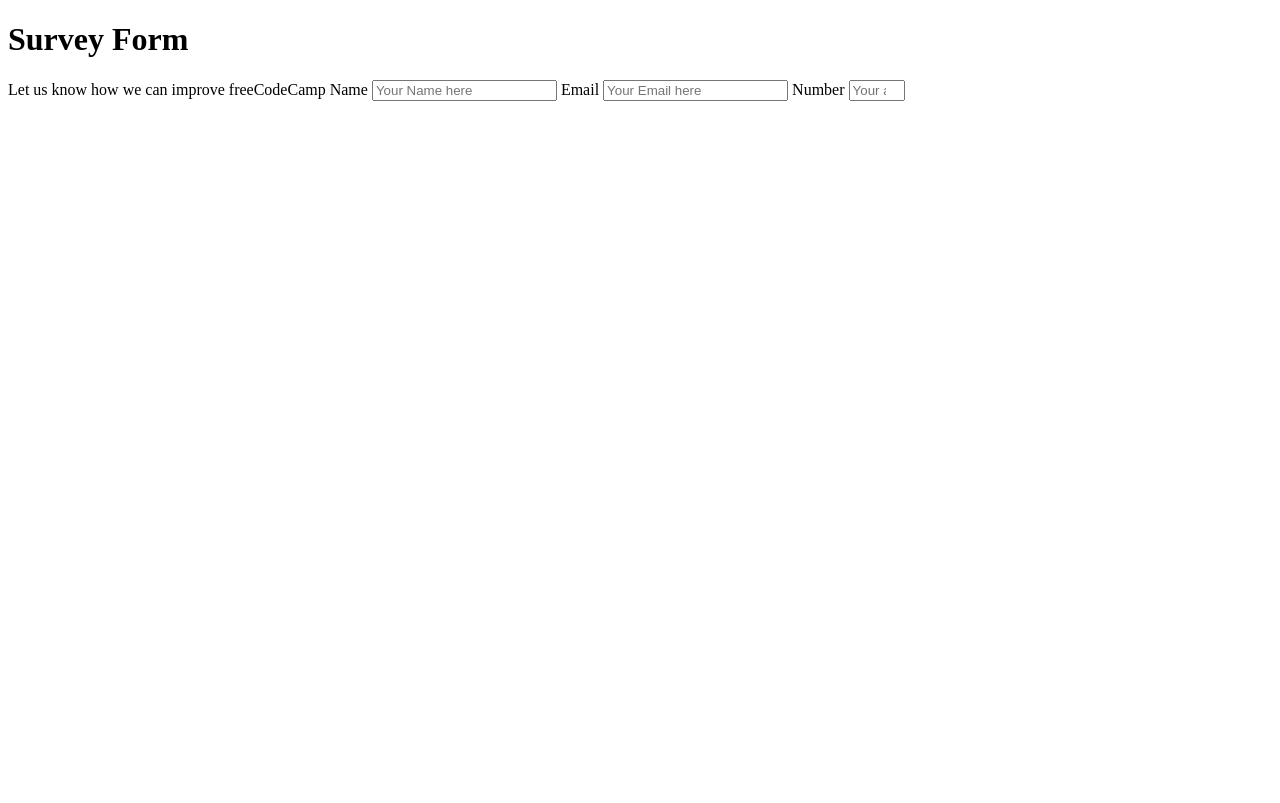
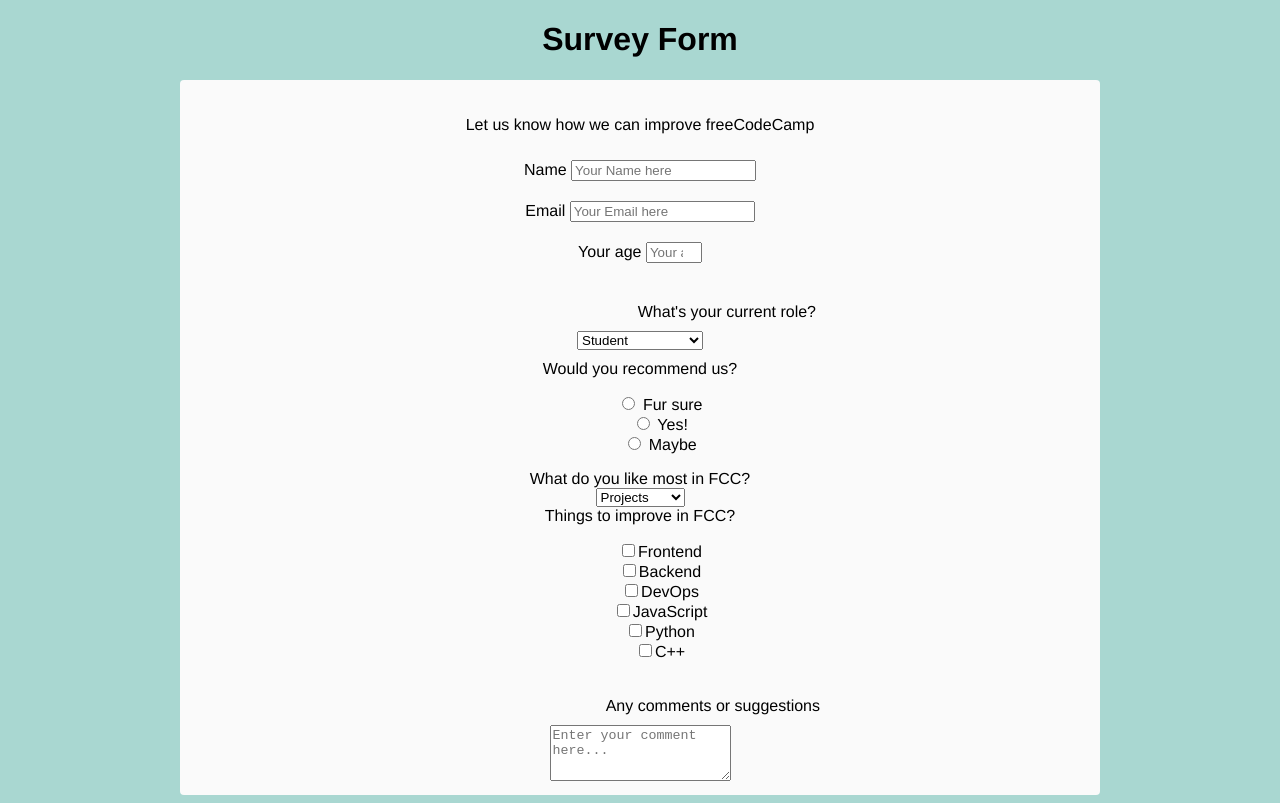
Before and after one commit to diyarfaraj/feeCodeCamp-Survey-form, a plain HTML site: page index.html in a window 1280 px wide. Drawn offline with Linux system fonts and the light colour scheme.

Commit message:
layout done, styling left

```diff
--- a/index.html
+++ b/index.html
@@ -4,18 +4,26 @@
     <meta charset="UTF-8" />
     <meta name="viewport" content="width=device-width, initial-scale=1.0" />
     <meta http-equiv="X-UA-Compatible" content="ie=edge" />
+    <link rel="stylesheet" href="style.css" />
     <title>Document</title>
   </head>
   <body>
     <h1 id="title">Survey Form</h1>
-    <form action="" id="survey-form">
+    <div id="form-outer">
       <p id="description">
         Let us know how we can improve freeCodeCamp
+      </p>
+      <form action="" id="survey-form">
+        <div class="rowTab">
           <label id="name-label"> Name </label>
           <input type="text" id="name" placeholder="Your Name here" />
+        </div>
+        <div class="rowTab">
           <label id="email-label"> Email</label>
           <input type="email" id="email" placeholder="Your Email here" />
-        <label id="number-label">Number</label>
+        </div>
+        <div class="rowTab">
+          <label id="number-label">Your age</label>
           <input
             type="number"
             min="18"
@@ -23,7 +31,94 @@
             id="number"
             placeholder="Your age"
           />
-      </p>
+        </div>
+
+        <div class="rowTab">
+          <div class="labels">
+            <label for="">What's your current role?</label>
+          </div>
+          <div class="rightTab">
+            <select id="dropdown" name="currentPos" class="dropdown">
+              <option disabled="" value="">Select an option</option>
+              <option value="student">Student</option>
+              <option value="job">Full Time Job</option>
+              <option value="learner">Full Time Learner</option>
+              <option value="preferNo">Prefer not to say</option>
+              <option value="other">Other</option>
+            </select>
+          </div>
+        </div>
+        <div>
+          <label for="">Would you recommend us?</label>
+        </div>
+        <div>
+          <ul style="list-style: none">
+            <li class="radio"><input type="radio" name="" id="" /> Fur sure</li>
+            <li class="radio"><input type="radio" name="" id="" /> Yes!</li>
+            <li class="radio"><input type="radio" name="" id="" /> Maybe</li>
+          </ul>
+        </div>
+
+        <div>
+          <div>
+            <label for="">
+              What do you like most in FCC?
+            </label>
+          </div>
+          <div>
+            <select class="dropdown" name="" id="">
+              <option value="">Projects</option>
+              <option value="">Guides</option>
+              <option value="">Challanges</option>
+            </select>
+          </div>
+        </div>
+
+        <div>
+          <div>
+            <label for="">Things to improve in FCC?</label>
+          </div>
+          <div>
+            <ul style="list-style: none">
+              <li>
+                <lable> <input type="checkbox" name="" id="" />Frontend </lable>
+              </li>
+              <li>
+                <lable> <input type="checkbox" name="" id="" />Backend </lable>
+              </li>
+              <li>
+                <lable> <input type="checkbox" name="" id="" />DevOps </lable>
+              </li>
+              <li>
+                <lable>
+                  <input type="checkbox" name="" id="" />JavaScript
+                </lable>
+              </li>
+              <li>
+                <lable> <input type="checkbox" name="" id="" />Python </lable>
+              </li>
+              <li>
+                <lable> <input type="checkbox" name="" id="" />C++</lable>
+              </li>
+            </ul>
+          </div>
+        </div>
+
+        <div>
+          <div class="labels">
+            <label for="comments"> Any comments or suggestions</label>
+          </div>
+          <div>
+            <textarea
+              id="comments"
+              class="input-field"
+              style="height:50px;resize:vertical;"
+              name="comment"
+              placeholder="Enter your comment here..."
+            ></textarea>
+          </div>
+        </div>
       </form>
+    </div>
   </body>
 </html>
--- a/style.css
+++ b/style.css
@@ -0,0 +1,66 @@
+body {
+  display: block;
+  margin: 8px;
+}
+
+div {
+  display: block;
+}
+#survey-form {
+  display: inline;
+}
+
+#form-outer {
+  background-color: rgb(250, 250, 250);
+  margin: 0 auto;
+  border-radius: 4px;
+  width: 75%;
+  max-width: 900px;
+  padding: 10px;
+  padding-top: 20px;
+}
+
+h1 {
+  display: block;
+  font-size: 2em;
+  margin-block-start: 0.67em;
+  margin-block-end: 0.67em;
+  margin-inline-start: 0px;
+  margin-inline-end: 0px;
+  font-weight: bold;
+}
+
+html,
+body {
+  background-color: #a9d7d1;
+  text-align: center;
+  font-family: "Raleway", Helvetica, sans-serif;
+  min-width: 320px;
+}
+
+p {
+  display: block;
+  margin-block-start: 1em;
+  margin-block-end: 1em;
+  margin-inline-start: 0px;
+  margin-inline-end: 0px;
+}
+
+form {
+  display: block;
+  margin-top: 0em;
+}
+
+.labels {
+  display: inline-block;
+  text-align: right;
+  width: 40%;
+  padding: 10px;
+  vertical-align: top;
+  margin-top: 10px;
+}
+
+.rowTab {
+  margin-top: 0em;
+  padding: 10px;
+}
```
Lines whose indentation alone changed are shown as unchanged.
